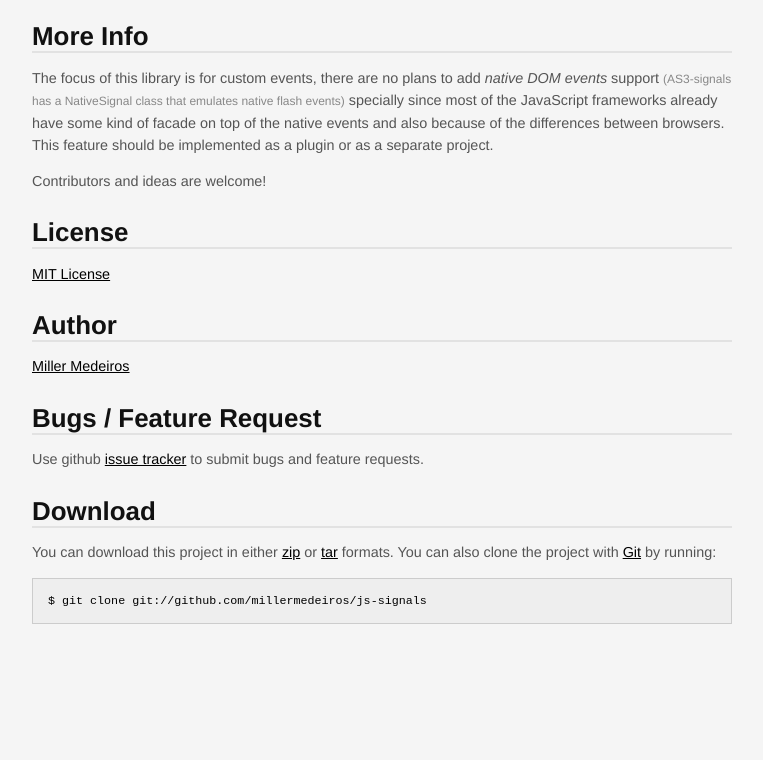
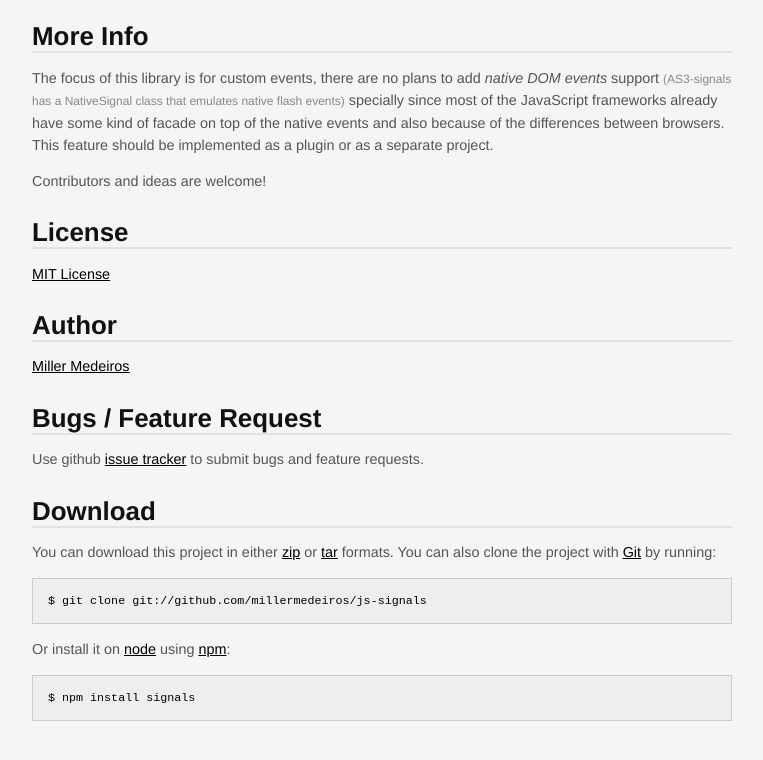
Before and after one commit to millermedeiros/js-signals, a plain HTML site: page index.html in a window 1280 px wide. Shown: the part 1542-2302 px from the top of the page, without its empty margins (258-1021 px from the left). Before the commit the page ends 2245 px from the top, so only its background shows below. Drawn offline with Linux system fonts and the light colour scheme.

Commit message:
added info about npm package install

```diff
--- a/index.html
+++ b/index.html
@@ -173,8 +173,12 @@ myObject.started.remove(onStarted); //remove a single listener
 					<a href="http://github.com/millermedeiros/js-signals/zipball/master">zip</a> or
 					<a href="http://github.com/millermedeiros/js-signals/tarball/master">tar</a> formats.
 					You can also clone the project with <a href="http://git-scm.com">Git</a> by running:
-					<pre>$ git clone git://github.com/millermedeiros/js-signals</pre>
 				</p>
+				<pre>$ git clone git://github.com/millermedeiros/js-signals</pre>
+				<p>
+					Or install it on <a href="http://nodejs.org/">node</a> using <a href="http://npmjs.org/">npm</a>:
+				</p>
+				<pre>$ npm install signals</pre>
 			</div>
 		</div>
 	</body>
```
